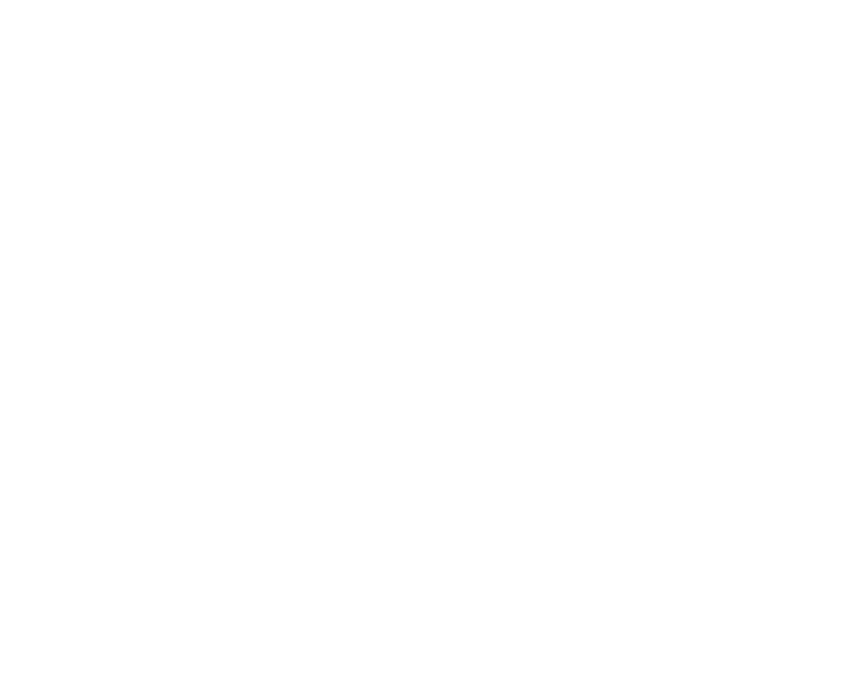
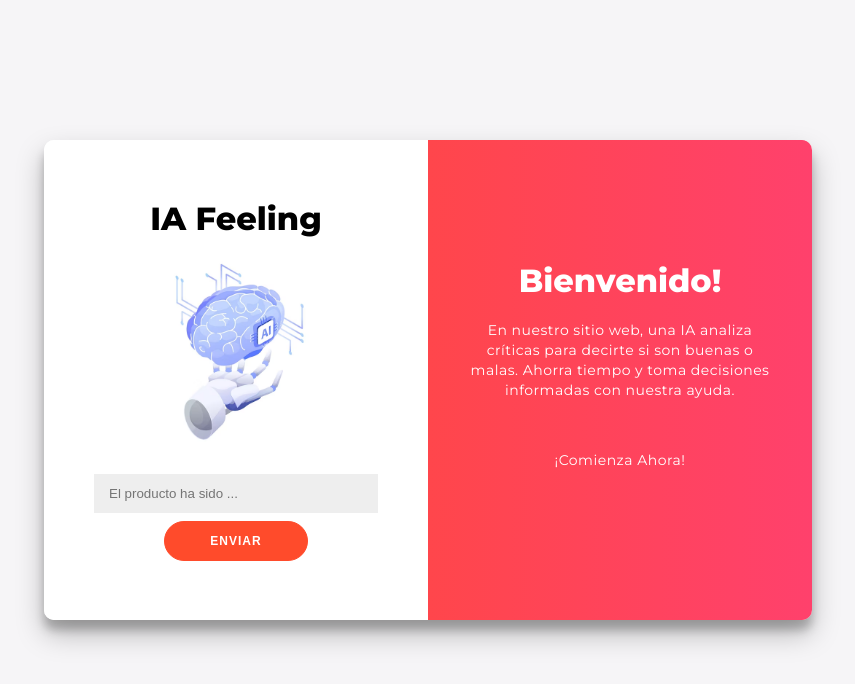
Before and after one commit to aah233/IAfeel, a plain HTML site: page app/index.html in a window 1280 px wide. Shown: the whole page, without its empty margins (212-1067 px from the left). Drawn offline with Linux system fonts and the light colour scheme.

Commit message:
Actualizo con la pagina index

```diff
--- /dev/null
+++ b/app/css/styles.css
@@ -0,0 +1,261 @@
+
+@import url('https://fonts.googleapis.com/css?family=Montserrat:400,800');
+
+* {
+	box-sizing: border-box;
+}
+
+body {
+	background: #f6f5f7;
+	display: flex;
+	justify-content: center;
+	align-items: center;
+	flex-direction: column;
+	font-family: 'Montserrat', sans-serif;
+	height: 100vh;
+	margin: -20px 0 50px;
+}
+
+h1 {
+	font-weight: bold;
+	margin: 0;
+}
+
+h2 {
+	text-align: center;
+}
+
+p {
+	font-size: 14px;
+	font-weight: 100;
+	line-height: 20px;
+	letter-spacing: 0.5px;
+	margin: 20px 0 30px;
+}
+
+span {
+	font-size: 12px;
+}
+
+a {
+	color: #333;
+	font-size: 14px;
+	text-decoration: none;
+	margin: 15px 0;
+}
+
+button {
+	border-radius: 20px;
+	border: 1px solid #FF4B2B;
+	background-color: #FF4B2B;
+	color: #FFFFFF;
+	font-size: 12px;
+	font-weight: bold;
+	padding: 12px 45px;
+	letter-spacing: 1px;
+	text-transform: uppercase;
+	transition: transform 80ms ease-in;
+}
+
+button:active {
+	transform: scale(0.95);
+}
+
+button:focus {
+	outline: none;
+}
+
+button.ghost {
+	background-color: transparent;
+	border-color: #FFFFFF;
+}
+
+form {
+	background-color: #FFFFFF;
+	display: flex;
+	align-items: center;
+	justify-content: center;
+	flex-direction: column;
+	padding: 0 50px;
+	height: 100%;
+	text-align: center;
+}
+
+input {
+	background-color: #eee;
+	border: none;
+	padding: 12px 15px;
+	margin: 8px 0;
+	width: 100%;
+}
+
+.container {
+	background-color: #fff;
+	border-radius: 10px;
+  	box-shadow: 0 14px 28px rgba(0,0,0,0.25),
+			0 10px 10px rgba(0,0,0,0.22);
+	position: relative;
+	overflow: hidden;
+	width: 768px;
+	max-width: 100%;
+	min-height: 480px;
+}
+
+.form-container {
+	position: absolute;
+	top: 0;
+	height: 100%;
+	transition: all 0.6s ease-in-out;
+}
+
+.sign-in-container {
+	left: 0;
+	width: 50%;
+	z-index: 2;
+}
+
+.container.right-panel-active .sign-in-container {
+	transform: translateX(100%);
+}
+
+.sign-up-container {
+	left: 0;
+	width: 50%;
+	opacity: 0;
+	z-index: 1;
+}
+
+.container.right-panel-active .sign-up-container {
+	transform: translateX(100%);
+	opacity: 1;
+	z-index: 5;
+	animation: show 0.6s;
+}
+
+@keyframes show {
+	0%, 49.99% {
+		opacity: 0;
+		z-index: 1;
+	}
+
+	50%, 100% {
+		opacity: 1;
+		z-index: 5;
+	}
+}
+
+.overlay-container {
+	position: absolute;
+	top: 0;
+	left: 50%;
+	width: 50%;
+	height: 100%;
+	overflow: hidden;
+	transition: transform 0.6s ease-in-out;
+	z-index: 100;
+}
+
+.container.right-panel-active .overlay-container{
+	transform: translateX(-100%);
+}
+
+.overlay {
+	background: #FF416C;
+	background: -webkit-linear-gradient(to right, #FF4B2B, #FF416C);
+	background: linear-gradient(to right, #FF4B2B, #FF416C);
+	background-repeat: no-repeat;
+	background-size: cover;
+	background-position: 0 0;
+	color: #FFFFFF;
+	position: relative;
+	left: -100%;
+	height: 100%;
+	width: 200%;
+  	transform: translateX(0);
+	transition: transform 0.6s ease-in-out;
+}
+
+.container.right-panel-active .overlay {
+  	transform: translateX(50%);
+}
+
+.overlay-panel {
+	position: absolute;
+	display: flex;
+	align-items: center;
+	justify-content: center;
+	flex-direction: column;
+	padding: 0 40px;
+	text-align: center;
+	top: 0;
+	height: 100%;
+	width: 50%;
+	transform: translateX(0);
+	transition: transform 0.6s ease-in-out;
+}
+
+.overlay-left {
+	transform: translateX(-20%);
+}
+
+.container.right-panel-active .overlay-left {
+	transform: translateX(0);
+}
+
+.overlay-right {
+	right: 0;
+	transform: translateX(0);
+}
+
+.container.right-panel-active .overlay-right {
+	transform: translateX(20%);
+}
+
+.social-container {
+	margin: 20px 0;
+}
+
+.social-container a {
+	border: 1px solid #DDDDDD;
+	border-radius: 50%;
+	display: inline-flex;
+	justify-content: center;
+	align-items: center;
+	margin: 0 5px;
+	height: 40px;
+	width: 40px;
+}
+
+footer {
+    background-color: #222;
+    color: #fff;
+    font-size: 14px;
+    bottom: 0;
+    position: fixed;
+    left: 0;
+    right: 0;
+    text-align: center;
+    z-index: 999;
+}
+
+footer p {
+    margin: 10px 0;
+}
+
+footer i {
+    color: red;
+}
+
+footer a {
+    color: #3c97bf;
+    text-decoration: none;
+}
+
+.img
+{
+	border-radius: 50%;
+	width: 80%;
+	height: fit-content;
+	object-fit: cover;
+
+}
--- a/app/index.html
+++ b/app/index.html
@@ -4,9 +4,31 @@
     <meta charset="UTF-8">
     <meta http-equiv="X-UA-Compatible" content="IE=edge">
     <meta name="viewport" content="width=device-width, initial-scale=1.0">
-    <title>Document</title>
+    <link rel="stylesheet" href="../app/css/styles.css">
+    <title>IA Felling</title>
 </head>
 <body>
 
+<div class="container" id="container">
+	<div class="form-container sign-in-container">
+		<form action="#">
+            <h1>IA Feeling</h1>
+                <img class ="img" src="../app/sources/foto.avif" alt="">
+			<input class="size" type="text" placeholder="El producto ha sido ..." />
+			<button>Enviar</button>
+		</form>
+	</div>
+	<div class="overlay-container">
+		<div class="overlay">
+			<div class="overlay-panel overlay-left">
+			</div>
+			<div class="overlay-panel overlay-right">
+				<h1>Bienvenido!</h1>
+				<p>En nuestro sitio web, una IA analiza críticas  para decirte si son buenas o malas. Ahorra tiempo y toma decisiones informadas con nuestra ayuda.</p>
+                <p>¡Comienza Ahora!</p>
+			</div>
+		</div>
+	</div>
+</div>
 </body>
 </html>
--- a/app/js/server5.js
+++ b/app/js/server5.js
@@ -13,8 +13,6 @@ function iniciar(encaminar,h){
         console.log("petición recibida: "+ direc);
         encaminar(direc,h,response);
         // Toda la gestión de salida se ha ido de aquí
-
-
     }
     var s=http.createServer(gestorPeticiones);
     s.listen(8888);
```
Also changed, not shown: app/sources/foto.avif (added).
